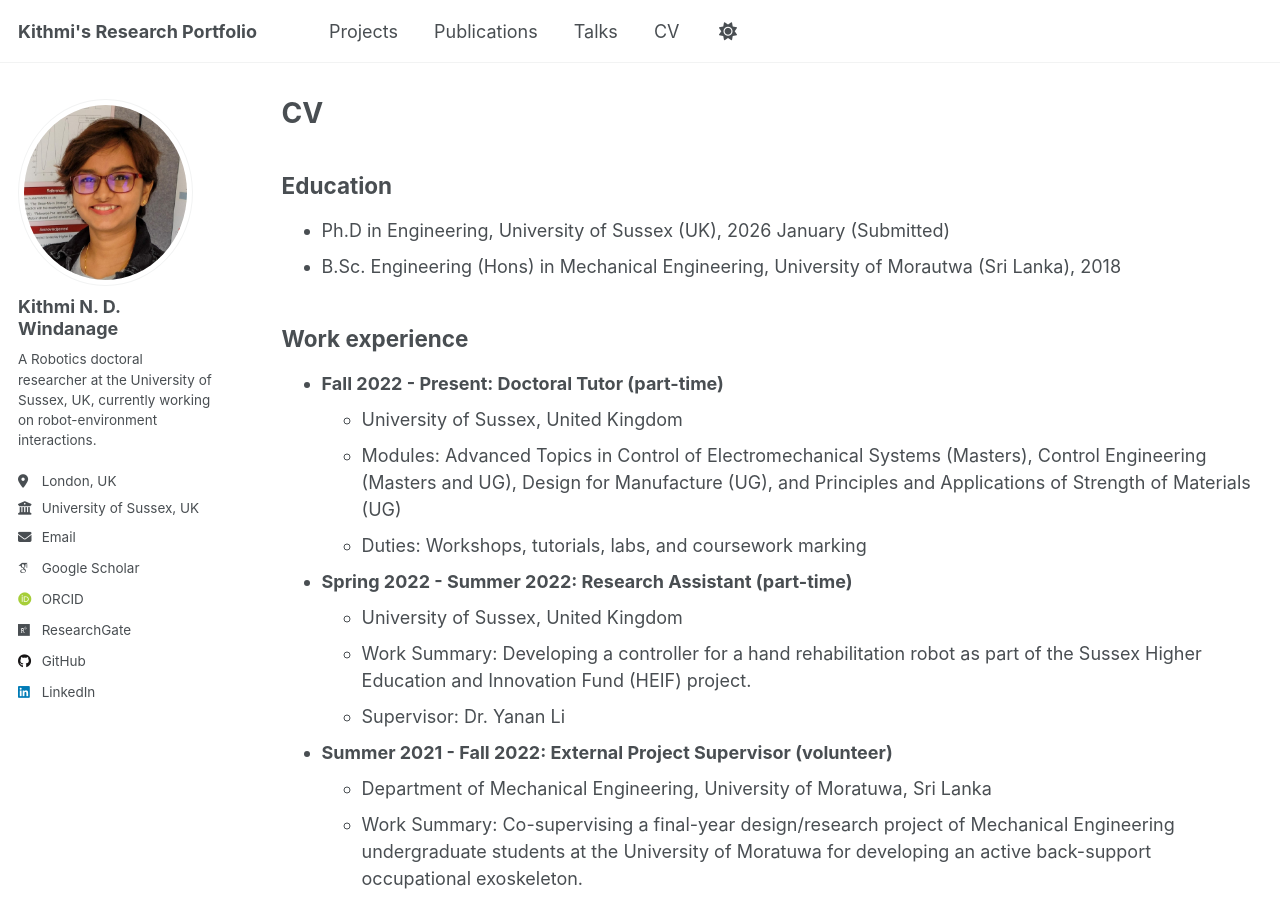
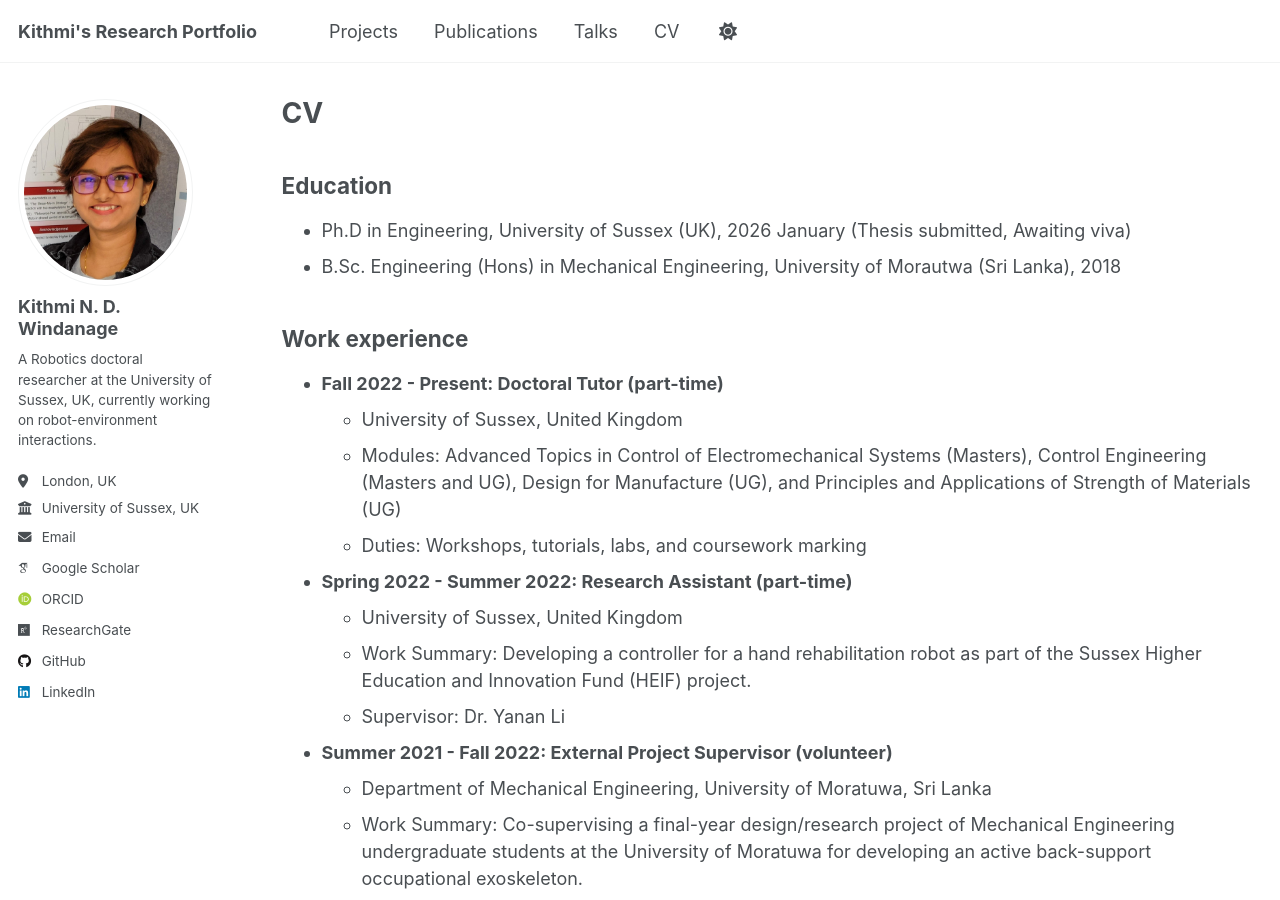
Before and after one commit to KithmiNDWidanage/KithmiNDWidanage.github.io, a Jekyll site: the page built from _pages/cv.md, in a window 1280 px wide and 900 px high. Built offline with Jekyll 4.4.1, drawn with Linux system fonts in a browser that asks for light colours; some web fonts are replaced.

Commit message:
Update cv.md

```diff
--- a/_pages/cv.md
+++ b/_pages/cv.md
@@ -11,7 +11,7 @@ redirect_from:
 
 Education
 ------
-* Ph.D in Engineering, University of Sussex (UK), 2026 January (Submitted)
+* Ph.D in Engineering, University of Sussex (UK), 2026 January (Thesis submitted, Awaiting viva)
 * B.Sc. Engineering (Hons) in Mechanical Engineering, University of Morautwa (Sri Lanka), 2018
 
 Work experience
```
